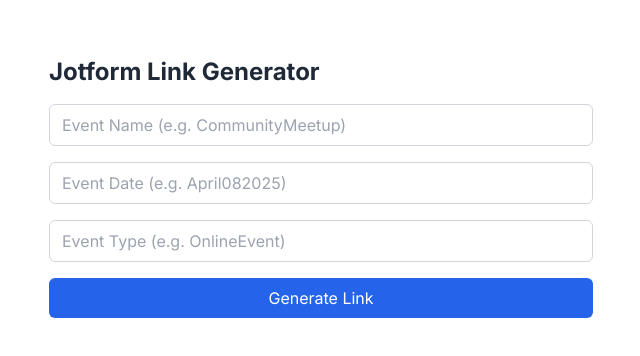
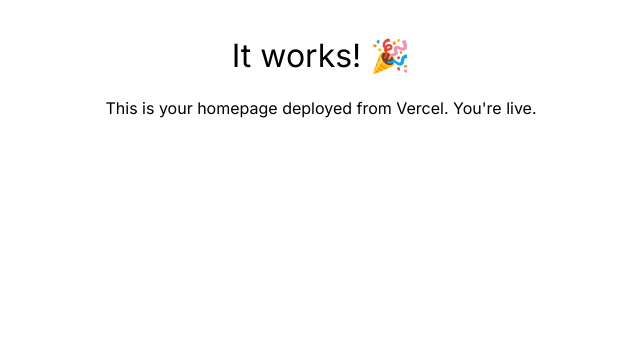
Before and after one commit to UsmanALX/ALXCommunityEventFeedbackformgenerator, a Next.js app: page / in a window 1280 px wide. Shown: the top 356 px of the page, without its empty margins (319-959 px from the left). Built offline with nearby package versions, Linux system fonts and the light colour scheme.

Commit message:
Update page.tsx

```diff
--- a/app/page.tsx
+++ b/app/page.tsx
@@ -1,87 +1,10 @@
 "use client";
-import { useState } from "react";
 
-export default function JotformLinkGenerator() {
-  const [eventName, setEventName] = useState("");
-  const [eventDate, setEventDate] = useState("");
-  const [eventType, setEventType] = useState("");
-  const [generatedLink, setGeneratedLink] = useState("");
-
-  const handleGenerate = () => {
-    const formattedEventName = eventName.trim().replace(/\s+/g, "");
-    const formattedDate = eventDate.trim().replace(/\s+/g, "");
-    const formattedType = eventType.trim().replace(/\s+/g, "");
-    const combined = `${formattedEventName}%20${formattedDate}%20${formattedType}`;
-    const url = `https://sandtech.jotform.com/250711619462556?event=${combined}`;
-    setGeneratedLink(url);
-  };
-
-  const handleCopy = async () => {
-    try {
-      await navigator.clipboard.writeText(generatedLink);
-      alert("Link copied to clipboard!");
-    } catch (err) {
-      console.error("Failed to copy text: ", err);
-    }
-  };
-
+export default function Home() {
   return (
-    <div className="max-w-xl mx-auto mt-10 p-4">
-      <h1 className="text-2xl font-bold mb-4 text-gray-800">Jotform Link Generator</h1>
-      <div className="space-y-4">
-        <input
-          type="text"
-          placeholder="Event Name (e.g. CommunityMeetup)"
-          value={eventName}
-          onChange={(e) => setEventName(e.target.value)}
-          className="w-full px-3 py-2 border border-gray-300 rounded-md focus:outline-none focus:ring-2 focus:ring-blue-500 focus:border-transparent"
-        />
-        <input
-          type="text"
-          placeholder="Event Date (e.g. April082025)"
-          value={eventDate}
-          onChange={(e) => setEventDate(e.target.value)}
-          className="w-full px-3 py-2 border border-gray-300 rounded-md focus:outline-none focus:ring-2 focus:ring-blue-500 focus:border-transparent"
-        />
-        <input
-          type="text"
-          placeholder="Event Type (e.g. OnlineEvent)"
-          value={eventType}
-          onChange={(e) => setEventType(e.target.value)}
-          className="w-full px-3 py-2 border border-gray-300 rounded-md focus:outline-none focus:ring-2 focus:ring-blue-500 focus:border-transparent"
-        />
-        <button
-          onClick={handleGenerate}
-          className="w-full bg-blue-600 text-white py-2 px-4 rounded-md hover:bg-blue-700 focus:outline-none focus:ring-2 focus:ring-blue-500 focus:ring-offset-2 transition-colors"
-        >
-          Generate Link
-        </button>
-      </div>
-
-      {generatedLink && (
-        <div className="mt-6 p-4 border border-gray-200 rounded-lg bg-gray-50">
-          <p className="text-sm text-gray-600 mb-2 font-medium">Generated Link:</p>
-          <div className="flex items-start space-x-2">
-            <a
-              href={generatedLink}
-              className="text-blue-600 underline break-all flex-1 text-sm hover:text-blue-800"
-              target="_blank"
-              rel="noopener noreferrer"
-            >
-              {generatedLink}
-            </a>
-            <button
-              onClick={handleCopy}
-              className="p-2 text-gray-500 hover:text-gray-700 hover:bg-gray-200 rounded focus:outline-none focus:ring-2 focus:ring-blue-500 transition-colors flex-shrink-0"
-              title="Copy to clipboard"
-            >
-              <svg className="w-4 h-4" fill="none" stroke="currentColor" viewBox="0 0 24 24">
-                <path strokeLinecap="round" strokeLinejoin="round" strokeWidth={2} d="M8 16H6a2 2 0 01-2-2V6a2 2 0 012-2h8a2 2 0 012 2v2m-6 12h8a2 2 0 002-2v-8a2 2 0 00-2-2h-8a2 2 0 00-2 2v8a2 2 0 002 2z" />
-              </svg>
-            </button>
-          </div>
-        </div>
-      )}
+    <div style={{ padding: "2rem", textAlign: "center" }}>
+      <h1 style={{ fontSize: "2rem", marginBottom: "1rem" }}>It works! 🎉</h1>
+      <p>This is your homepage deployed from Vercel. You're live.</p>
     </div>
   );
 }
```
